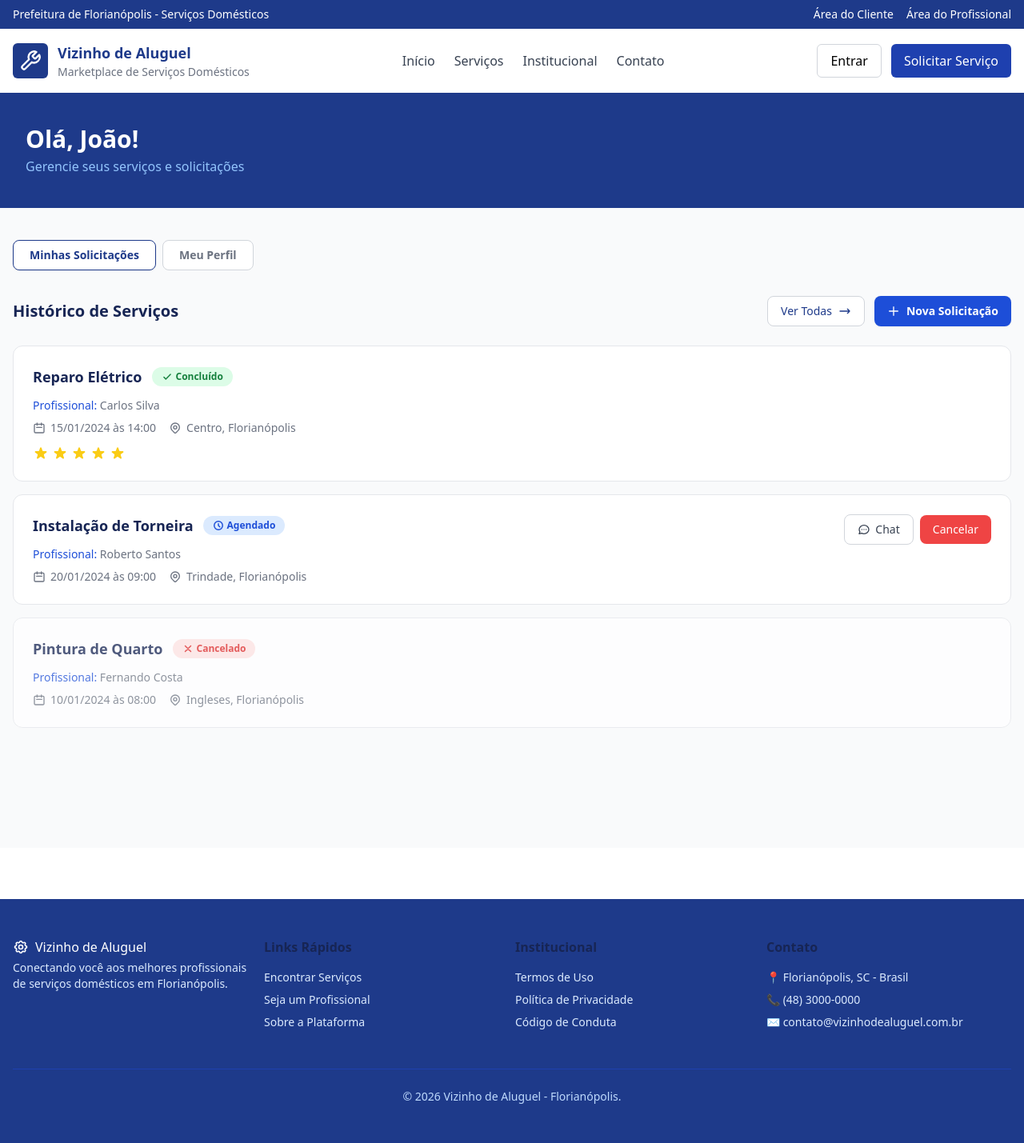
After one commit to AutojunUFSC/Vizinho-de-aluguel, a Django app: page /usuario/ in a window 1280 px wide. The commit adds this page. Shown: the whole page at 80% size. Run offline with Django 5.2, Linux system fonts and the light colour scheme; some libraries are stand-ins or nearby versions.

Commit message:
Home do usuário

```diff
--- a/templates/partials/header.html
+++ b/templates/partials/header.html
@@ -7,7 +7,7 @@
       <p>Prefeitura de Florianópolis - Serviços Domésticos</p>
 
       <div class="flex gap-4">
-        <a href="#" class="hover:underline">Área do Cliente</a>
+        <a href="{% url 'home_usuario' %}" class="hover:underline">Área do Cliente</a>
         <a href="#" class="hover:underline">Área do Profissional</a>
       </div>
     </div>
@@ -69,7 +69,7 @@
 
       <!-- Menu -->
       <nav class="hidden md:flex gap-6 text-gray-700 font-medium">
-        <a href="#" class="hover:text-blue-900">Início</a>
+        <a href="{% url 'home' %}" class="hover:text-blue-900">Início</a>
         <a href="#" class="hover:text-blue-900">Serviços</a>
         <a href="#" class="hover:text-blue-900">Institucional</a>
         <a href="#" class="hover:text-blue-900">Contato</a>
@@ -100,7 +100,7 @@
   >
     <div class="px-4 py-4 flex flex-col gap-4">
       <a
-        href="#"
+        href="{% url 'home' %}"
         class="flex items-center gap-3 p-3 rounded-lg hover:bg-gray-200"
       >
         🏠 <span>Início</span>
@@ -129,7 +129,7 @@
 
       <hr class="my-4" />
 
-      <a href="#" class="text-gray-600 hover:bg-gray-100 m:auto"
+      <a href="{% url 'home_usuario' %}" class="text-gray-600 hover:bg-gray-100 m:auto"
         >Área do Cliente</a
       >
       <a href="#" class="text-gray-600 hover:bg-gray-100 m:auto"
--- a/templates/ui/home.html
+++ b/templates/ui/home.html
@@ -15,7 +15,7 @@
             Conectamos você aos melhores prestadores de serviços domésticos de Florianópolis.<br>
             Rápido, seguro e confiável.
         </p>
-        <div class="mt-16 grid grid-cols-3 text-center gap-8 border-t border-blue-800 pt-12">
+        <div class="mt-16 grid grid-cols-3 text-center gap-8 border-t border-blue-800 pt-12 hidden">
             <div>
                 <p class="text-4xl font-bold">500+</p>
                 <p class="text-blue-300 mt-1">Profissionais</p>
--- /dev/null
+++ b/templates/ui/home_usuario.html
@@ -0,0 +1,254 @@
+{% extends "base.html" %}
+
+{% block title %}Minha Área{% endblock %}
+
+{% block content %}
+
+<!-- HEADER DA PÁGINA -->
+<section class="bg-blue-900 text-white">
+    <div class="max-w-7xl mx-auto px-8 py-10">
+        <h1 class="text-3xl font-bold">Olá, João!</h1>
+        <p class="text-blue-300 mt-1">Gerencie seus serviços e solicitações</p>
+    </div>
+</section>
+
+<!-- CONTEÚDO -->
+<section class="bg-gray-50 min-h-screen">
+    <div class="max-w-7xl mx-auto px-4 py-10">
+
+        <!-- TABS -->
+        <div class="flex gap-2 mb-8">
+            <button
+                id="tab-solicitacoes"
+                onclick="showTab('solicitacoes')"
+                class="px-5 py-2 text-sm font-semibold rounded-lg border border-blue-900 text-blue-900 bg-white shadow-sm transition-all duration-150">
+                Minhas Solicitações
+            </button>
+            <button
+                id="tab-perfil"
+                onclick="showTab('perfil')"
+                class="px-5 py-2 text-sm font-semibold rounded-lg border border-gray-300 text-gray-500 bg-white hover:border-blue-900 hover:text-blue-900 transition-all duration-150">
+                Meu Perfil
+            </button>
+        </div>
+
+        <!-- ABA: MINHAS SOLICITAÇÕES -->
+        <div id="content-solicitacoes">
+
+            <!-- Cabeçalho da seção -->
+            <div class="flex items-center justify-between mb-6">
+                <h2 class="text-xl font-bold text-blue-950">Histórico de Serviços</h2>
+                <div class="flex gap-3">
+                    <button class="inline-flex items-center gap-2 px-4 py-2 text-sm font-medium text-blue-900 border border-gray-300 rounded-lg bg-white hover:border-blue-700 transition-all duration-150">
+                        Ver Todas
+                        <svg xmlns="http://www.w3.org/2000/svg" class="w-4 h-4" fill="none" viewBox="0 0 24 24" stroke="currentColor" stroke-width="2">
+                            <path stroke-linecap="round" stroke-linejoin="round" d="M17 8l4 4m0 0l-4 4m4-4H3" />
+                        </svg>
+                    </button>
+                    <button class="inline-flex items-center gap-2 px-4 py-2 text-sm font-semibold text-white bg-blue-700 hover:bg-blue-800 active:scale-95 rounded-lg shadow-sm transition-all duration-150">
+                        <svg xmlns="http://www.w3.org/2000/svg" class="w-4 h-4" fill="none" viewBox="0 0 24 24" stroke="currentColor" stroke-width="2">
+                            <path stroke-linecap="round" stroke-linejoin="round" d="M12 4v16m8-8H4" />
+                        </svg>
+                        Nova Solicitação
+                    </button>
+                </div>
+            </div>
+
+            <!-- Card: Concluído -->
+            <div class="bg-white rounded-xl border border-gray-200 p-6 mb-4">
+                <div class="flex items-start justify-between">
+                    <div>
+                        <div class="flex items-center gap-3 mb-3">
+                            <span class="font-semibold text-blue-950 text-lg">Reparo Elétrico</span>
+                            <span class="inline-flex items-center gap-1 px-3 py-1 text-xs font-semibold bg-green-100 text-green-700 rounded-full">
+                                <svg xmlns="http://www.w3.org/2000/svg" class="w-3.5 h-3.5" fill="none" viewBox="0 0 24 24" stroke="currentColor" stroke-width="2.5">
+                                    <path stroke-linecap="round" stroke-linejoin="round" d="M5 13l4 4L19 7" />
+                                </svg>
+                                Concluído
+                            </span>
+                        </div>
+                        <p class="text-sm text-gray-500 mb-1">
+                            <span class="text-blue-700 font-medium">Profissional:</span> Carlos Silva
+                        </p>
+                        <div class="flex items-center gap-4 text-sm text-gray-500 mt-2">
+                            <span class="inline-flex items-center gap-1.5">
+                                <svg xmlns="http://www.w3.org/2000/svg" class="w-4 h-4" fill="none" viewBox="0 0 24 24" stroke="currentColor" stroke-width="2">
+                                    <path stroke-linecap="round" stroke-linejoin="round" d="M8 7V3m8 4V3m-9 8h10M5 21h14a2 2 0 002-2V7a2 2 0 00-2-2H5a2 2 0 00-2 2v12a2 2 0 002 2z" />
+                                </svg>
+                                15/01/2024 às 14:00
+                            </span>
+                            <span class="inline-flex items-center gap-1.5">
+                                <svg xmlns="http://www.w3.org/2000/svg" class="w-4 h-4" fill="none" viewBox="0 0 24 24" stroke="currentColor" stroke-width="2">
+                                    <path stroke-linecap="round" stroke-linejoin="round" d="M17.657 16.657L13.414 20.9a1.998 1.998 0 01-2.827 0l-4.244-4.243a8 8 0 1111.314 0z" />
+                                    <path stroke-linecap="round" stroke-linejoin="round" d="M15 11a3 3 0 11-6 0 3 3 0 016 0z" />
+                                </svg>
+                                Centro, Florianópolis
+                            </span>
+                        </div>
+                        <div class="flex gap-1 mt-3">
+                            <svg class="w-5 h-5 text-yellow-400" fill="currentColor" viewBox="0 0 20 20"><path d="M9.049 2.927c.3-.921 1.603-.921 1.902 0l1.07 3.292a1 1 0 00.95.69h3.462c.969 0 1.371 1.24.588 1.81l-2.8 2.034a1 1 0 00-.364 1.118l1.07 3.292c.3.921-.755 1.688-1.54 1.118l-2.8-2.034a1 1 0 00-1.175 0l-2.8 2.034c-.784.57-1.838-.197-1.539-1.118l1.07-3.292a1 1 0 00-.364-1.118L2.98 8.72c-.783-.57-.38-1.81.588-1.81h3.461a1 1 0 00.951-.69l1.07-3.292z"/></svg>
+                            <svg class="w-5 h-5 text-yellow-400" fill="currentColor" viewBox="0 0 20 20"><path d="M9.049 2.927c.3-.921 1.603-.921 1.902 0l1.07 3.292a1 1 0 00.95.69h3.462c.969 0 1.371 1.24.588 1.81l-2.8 2.034a1 1 0 00-.364 1.118l1.07 3.292c.3.921-.755 1.688-1.54 1.118l-2.8-2.034a1 1 0 00-1.175 0l-2.8 2.034c-.784.57-1.838-.197-1.539-1.118l1.07-3.292a1 1 0 00-.364-1.118L2.98 8.72c-.783-.57-.38-1.81.588-1.81h3.461a1 1 0 00.951-.69l1.07-3.292z"/></svg>
+                            <svg class="w-5 h-5 text-yellow-400" fill="currentColor" viewBox="0 0 20 20"><path d="M9.049 2.927c.3-.921 1.603-.921 1.902 0l1.07 3.292a1 1 0 00.95.69h3.462c.969 0 1.371 1.24.588 1.81l-2.8 2.034a1 1 0 00-.364 1.118l1.07 3.292c.3.921-.755 1.688-1.54 1.118l-2.8-2.034a1 1 0 00-1.175 0l-2.8 2.034c-.784.57-1.838-.197-1.539-1.118l1.07-3.292a1 1 0 00-.364-1.118L2.98 8.72c-.783-.57-.38-1.81.588-1.81h3.461a1 1 0 00.951-.69l1.07-3.292z"/></svg>
+                            <svg class="w-5 h-5 text-yellow-400" fill="currentColor" viewBox="0 0 20 20"><path d="M9.049 2.927c.3-.921 1.603-.921 1.902 0l1.07 3.292a1 1 0 00.95.69h3.462c.969 0 1.371 1.24.588 1.81l-2.8 2.034a1 1 0 00-.364 1.118l1.07 3.292c.3.921-.755 1.688-1.54 1.118l-2.8-2.034a1 1 0 00-1.175 0l-2.8 2.034c-.784.57-1.838-.197-1.539-1.118l1.07-3.292a1 1 0 00-.364-1.118L2.98 8.72c-.783-.57-.38-1.81.588-1.81h3.461a1 1 0 00.951-.69l1.07-3.292z"/></svg>
+                            <svg class="w-5 h-5 text-yellow-400" fill="currentColor" viewBox="0 0 20 20"><path d="M9.049 2.927c.3-.921 1.603-.921 1.902 0l1.07 3.292a1 1 0 00.95.69h3.462c.969 0 1.371 1.24.588 1.81l-2.8 2.034a1 1 0 00-.364 1.118l1.07 3.292c.3.921-.755 1.688-1.54 1.118l-2.8-2.034a1 1 0 00-1.175 0l-2.8 2.034c-.784.57-1.838-.197-1.539-1.118l1.07-3.292a1 1 0 00-.364-1.118L2.98 8.72c-.783-.57-.38-1.81.588-1.81h3.461a1 1 0 00.951-.69l1.07-3.292z"/></svg>
+                        </div>
+                    </div>
+                </div>
+            </div>
+
+            <!-- Card: Agendado -->
+            <div class="bg-white rounded-xl border border-gray-200 p-6 mb-4">
+                <div class="flex items-start justify-between">
+                    <div>
+                        <div class="flex items-center gap-3 mb-3">
+                            <span class="font-semibold text-blue-950 text-lg">Instalação de Torneira</span>
+                            <span class="inline-flex items-center gap-1 px-3 py-1 text-xs font-semibold bg-blue-100 text-blue-700 rounded-full">
+                                <svg xmlns="http://www.w3.org/2000/svg" class="w-3.5 h-3.5" fill="none" viewBox="0 0 24 24" stroke="currentColor" stroke-width="2.5">
+                                    <path stroke-linecap="round" stroke-linejoin="round" d="M12 8v4l3 3m6-3a9 9 0 11-18 0 9 9 0 0118 0z" />
+                                </svg>
+                                Agendado
+                            </span>
+                        </div>
+                        <p class="text-sm text-gray-500 mb-1">
+                            <span class="text-blue-700 font-medium">Profissional:</span> Roberto Santos
+                        </p>
+                        <div class="flex items-center gap-4 text-sm text-gray-500 mt-2">
+                            <span class="inline-flex items-center gap-1.5">
+                                <svg xmlns="http://www.w3.org/2000/svg" class="w-4 h-4" fill="none" viewBox="0 0 24 24" stroke="currentColor" stroke-width="2">
+                                    <path stroke-linecap="round" stroke-linejoin="round" d="M8 7V3m8 4V3m-9 8h10M5 21h14a2 2 0 002-2V7a2 2 0 00-2-2H5a2 2 0 00-2 2v12a2 2 0 002 2z" />
+                                </svg>
+                                20/01/2024 às 09:00
+                            </span>
+                            <span class="inline-flex items-center gap-1.5">
+                                <svg xmlns="http://www.w3.org/2000/svg" class="w-4 h-4" fill="none" viewBox="0 0 24 24" stroke="currentColor" stroke-width="2">
+                                    <path stroke-linecap="round" stroke-linejoin="round" d="M17.657 16.657L13.414 20.9a1.998 1.998 0 01-2.827 0l-4.244-4.243a8 8 0 1111.314 0z" />
+                                    <path stroke-linecap="round" stroke-linejoin="round" d="M15 11a3 3 0 11-6 0 3 3 0 016 0z" />
+                                </svg>
+                                Trindade, Florianópolis
+                            </span>
+                        </div>
+                    </div>
+                    <div class="flex items-center gap-2 shrink-0 ml-4">
+                        <button class="inline-flex items-center gap-1.5 px-4 py-2 text-sm font-medium text-gray-700 border border-gray-300 rounded-lg bg-white hover:border-blue-700 hover:text-blue-700 transition-all duration-150">
+                            <svg xmlns="http://www.w3.org/2000/svg" class="w-4 h-4" fill="none" viewBox="0 0 24 24" stroke="currentColor" stroke-width="2">
+                                <path stroke-linecap="round" stroke-linejoin="round" d="M8 12h.01M12 12h.01M16 12h.01M21 12c0 4.418-4.03 8-9 8a9.863 9.863 0 01-4.255-.949L3 20l1.395-3.72C3.512 15.042 3 13.574 3 12c0-4.418 4.03-8 9-8s9 3.582 9 8z" />
+                            </svg>
+                            Chat
+                        </button>
+                        <button class="inline-flex items-center gap-1.5 px-4 py-2 text-sm font-medium text-white bg-red-500 hover:bg-red-600 active:scale-95 rounded-lg transition-all duration-150">
+                            Cancelar
+                        </button>
+                    </div>
+                </div>
+            </div>
+
+            <!-- Card: Cancelado -->
+            <div class="bg-white rounded-xl border border-gray-200 p-6 mb-4 opacity-75">
+                <div class="flex items-center gap-3 mb-3">
+                    <span class="font-semibold text-blue-950 text-lg">Pintura de Quarto</span>
+                    <span class="inline-flex items-center gap-1 px-3 py-1 text-xs font-semibold bg-red-100 text-red-600 rounded-full">
+                        <svg xmlns="http://www.w3.org/2000/svg" class="w-3.5 h-3.5" fill="none" viewBox="0 0 24 24" stroke="currentColor" stroke-width="2.5">
+                            <path stroke-linecap="round" stroke-linejoin="round" d="M6 18L18 6M6 6l12 12" />
+                        </svg>
+                        Cancelado
+                    </span>
+                </div>
+                <p class="text-sm text-gray-500 mb-1">
+                    <span class="text-blue-700 font-medium">Profissional:</span> Fernando Costa
+                </p>
+                <div class="flex items-center gap-4 text-sm text-gray-500 mt-2">
+                    <span class="inline-flex items-center gap-1.5">
+                        <svg xmlns="http://www.w3.org/2000/svg" class="w-4 h-4" fill="none" viewBox="0 0 24 24" stroke="currentColor" stroke-width="2">
+                            <path stroke-linecap="round" stroke-linejoin="round" d="M8 7V3m8 4V3m-9 8h10M5 21h14a2 2 0 002-2V7a2 2 0 00-2-2H5a2 2 0 00-2 2v12a2 2 0 002 2z" />
+                        </svg>
+                        10/01/2024 às 08:00
+                    </span>
+                    <span class="inline-flex items-center gap-1.5">
+                        <svg xmlns="http://www.w3.org/2000/svg" class="w-4 h-4" fill="none" viewBox="0 0 24 24" stroke="currentColor" stroke-width="2">
+                            <path stroke-linecap="round" stroke-linejoin="round" d="M17.657 16.657L13.414 20.9a1.998 1.998 0 01-2.827 0l-4.244-4.243a8 8 0 1111.314 0z" />
+                            <path stroke-linecap="round" stroke-linejoin="round" d="M15 11a3 3 0 11-6 0 3 3 0 016 0z" />
+                        </svg>
+                        Ingleses, Florianópolis
+                    </span>
+                </div>
+            </div>
+
+        </div>
+
+        <!-- ABA: MEU PERFIL -->
+        <div id="content-perfil" class="hidden">
+            <div class="bg-white rounded-xl border border-gray-200 p-8">
+                <h2 class="text-xl font-bold text-blue-950">Informações Pessoais</h2>
+                <p class="text-gray-500 text-sm mt-1 mb-8">Atualize seus dados cadastrais</p>
+
+                <div class="grid grid-cols-1 md:grid-cols-2 gap-5 mb-5">
+                    <div>
+                        <label class="block text-sm font-medium text-gray-700 mb-1">Nome Completo</label>
+                        <input type="text" value="João da Silva"
+                            class="w-full px-4 py-2.5 rounded-lg border border-gray-300 text-sm text-gray-800 focus:outline-none focus:ring-2 focus:ring-blue-500 focus:border-transparent transition">
+                    </div>
+                    <div>
+                        <label class="block text-sm font-medium text-gray-700 mb-1">E-mail</label>
+                        <input type="email" value="joao@email.com"
+                            class="w-full px-4 py-2.5 rounded-lg border border-gray-300 text-sm text-gray-800 focus:outline-none focus:ring-2 focus:ring-blue-500 focus:border-transparent transition">
+                    </div>
+                    <div>
+                        <label class="block text-sm font-medium text-gray-700 mb-1">Telefone</label>
+                        <input type="tel" value="(48) 99999-9999"
+                            class="w-full px-4 py-2.5 rounded-lg border border-gray-300 text-sm text-gray-800 focus:outline-none focus:ring-2 focus:ring-blue-500 focus:border-transparent transition">
+                    </div>
+                    <div>
+                        <label class="block text-sm font-medium text-gray-700 mb-1">CPF</label>
+                        <input type="text" placeholder="123.456.789-00"
+                            class="w-full px-4 py-2.5 rounded-lg border border-gray-300 text-sm text-gray-400 placeholder-gray-400 focus:outline-none focus:ring-2 focus:ring-blue-500 focus:border-transparent transition">
+                    </div>
+                </div>
+
+                <div class="mb-8">
+                    <label class="block text-sm font-medium text-gray-700 mb-1">Endereço</label>
+                    <input type="text" value="Rua das Flores, 123 - Centro, Florianópolis/SC"
+                        class="w-full px-4 py-2.5 rounded-lg border border-gray-300 text-sm text-gray-800 focus:outline-none focus:ring-2 focus:ring-blue-500 focus:border-transparent transition">
+                </div>
+
+                <div class="flex gap-3">
+                    <button class="px-6 py-2.5 text-sm font-semibold text-white bg-blue-700 hover:bg-blue-800 active:scale-95 rounded-lg shadow-sm transition-all duration-150">
+                        Salvar Alterações
+                    </button>
+                    <button class="px-6 py-2.5 text-sm font-semibold text-gray-600 border border-gray-300 bg-white hover:border-red-400 hover:text-red-500 rounded-lg transition-all duration-150">
+                        Sair da Conta
+                    </button>
+                </div>
+            </div>
+        </div>
+
+    </div>
+</section>
+
+<script>
+    function showTab(tab) {
+        const isSolicitacoes = tab === 'solicitacoes';
+
+        document.getElementById('content-solicitacoes').classList.toggle('hidden', !isSolicitacoes);
+        document.getElementById('content-perfil').classList.toggle('hidden', isSolicitacoes);
+
+        const btnSol = document.getElementById('tab-solicitacoes');
+        const btnPerfil = document.getElementById('tab-perfil');
+
+        const active = ['border-blue-900', 'text-blue-900', 'shadow-sm'];
+        const inactive = ['border-gray-300', 'text-gray-500', 'hover:border-blue-900', 'hover:text-blue-900'];
+
+        if (isSolicitacoes) {
+            btnSol.classList.add(...active);
+            btnSol.classList.remove(...inactive);
+            btnPerfil.classList.remove(...active);
+            btnPerfil.classList.add(...inactive);
+        } else {
+            btnPerfil.classList.add(...active);
+            btnPerfil.classList.remove(...inactive);
+            btnSol.classList.remove(...active);
+            btnSol.classList.add(...inactive);
+        }
+    }
+</script>
+
+{% endblock %}
--- a/ui/urls.py
+++ b/ui/urls.py
@@ -3,5 +3,7 @@ from . import views
 
 urlpatterns = [
     path("", views.home),
-    path('cadastro/', views.cadastro, name='cadastro')
+    path('cadastro/', views.cadastro, name='cadastro'),
+    path('usuario/', views.home_usuario, name='home_usuario'),
+    path('home/', views.home, name='home')
 ]
--- a/ui/views.py
+++ b/ui/views.py
@@ -5,3 +5,6 @@ def home(request):
 
 def cadastro(request):
     return render(request, "ui/cadastro.html")
+
+def home_usuario(request):
+    return render(request, "ui/home_usuario.html")
```
